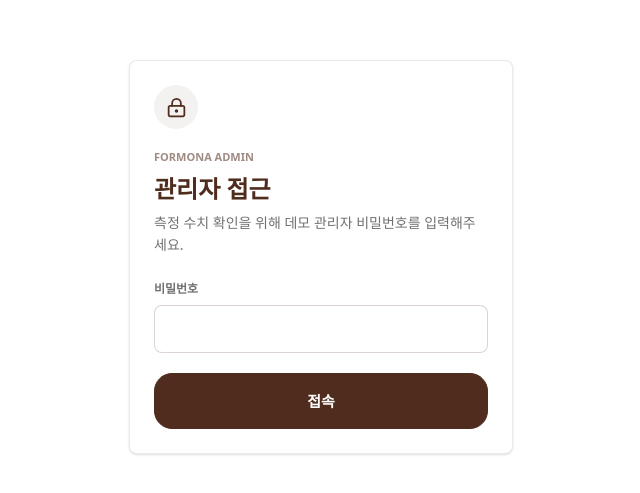
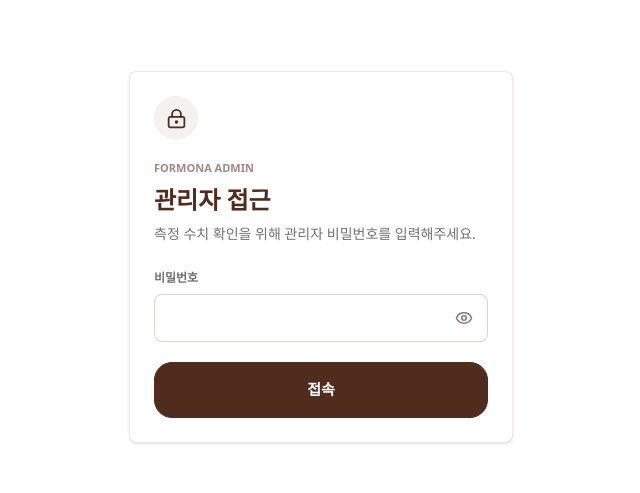
Before and after one commit to formona/formona, a Next.js app: page /admin in a window 1280 px wide. Shown: the part 143-636 px from the top of the page, without its empty margins (319-959 px from the left). Built offline with nearby package versions, Linux system fonts and the light colour scheme; a web font is replaced by a local one.

Commit message:
Add admin password visibility toggle

```diff
--- a/src/app/admin/page.tsx
+++ b/src/app/admin/page.tsx
@@ -1,7 +1,7 @@
 "use client";
 
 import { useCallback, useEffect, useMemo, useState, type FormEvent } from 'react';
-import { Download, LockKeyhole, LogOut, RefreshCw } from 'lucide-react';
+import { Download, Eye, EyeOff, LockKeyhole, LogOut, RefreshCw } from 'lucide-react';
 import {
   parseMeasurementRecords,
   type StoredMeasurementRecord,
@@ -92,6 +92,7 @@ const buildRecordsCsv = (records: StoredMeasurementRecord[]) => {
 export default function AdminPage() {
   const [authStatus, setAuthStatus] = useState<'checking' | 'locked' | 'unlocked'>('checking');
   const [passcode, setPasscode] = useState('');
+  const [isPasscodeVisible, setIsPasscodeVisible] = useState(false);
   const [authError, setAuthError] = useState('');
   const [recordsLoading, setRecordsLoading] = useState(false);
   const [recordsError, setRecordsError] = useState<string | null>(null);
@@ -215,6 +216,7 @@ export default function AdminPage() {
     setRecords([]);
     setSelectedRecordId(null);
     setPasscode('');
+    setIsPasscodeVisible(false);
     setAuthError('');
     setAuthStatus('locked');
   };
@@ -232,15 +234,16 @@ export default function AdminPage() {
           <p className="mt-5 text-[11px] font-bold text-main-brown/55">FORMONA ADMIN</p>
           <h1 className="mt-2 text-2xl font-bold leading-tight">관리자 접근</h1>
           <p className="mt-2 text-sm leading-relaxed text-sub-gray">
-            측정 수치 확인을 위해 데모 관리자 비밀번호를 입력해주세요.
+            측정 수치 확인을 위해 관리자 비밀번호를 입력해주세요.
           </p>
 
           <label htmlFor="admin-passcode" className="mt-6 block text-xs font-bold text-sub-gray">
             비밀번호
           </label>
+          <div className="relative mt-2">
             <input
               id="admin-passcode"
-            type="password"
+              type={isPasscodeVisible ? 'text' : 'password'}
               value={passcode}
               onChange={(event) => {
                 setPasscode(event.target.value);
@@ -250,8 +253,19 @@ export default function AdminPage() {
               disabled={authStatus === 'checking' || recordsLoading}
               aria-invalid={authError ? 'true' : 'false'}
               aria-describedby={authError ? 'admin-passcode-error' : undefined}
-            className="mt-2 h-12 w-full rounded-lg border border-main-brown/20 bg-white px-3 text-base font-bold text-main-brown outline-none transition focus:border-main-brown"
+              className="h-12 w-full rounded-lg border border-main-brown/20 bg-white px-3 pr-12 text-base font-bold text-main-brown outline-none transition focus:border-main-brown"
             />
+            <button
+              type="button"
+              onClick={() => setIsPasscodeVisible((current) => !current)}
+              disabled={authStatus === 'checking' || recordsLoading}
+              aria-label={isPasscodeVisible ? '비밀번호 숨기기' : '비밀번호 보기'}
+              title={isPasscodeVisible ? '비밀번호 숨기기' : '비밀번호 보기'}
+              className="absolute right-1.5 top-1/2 flex h-9 w-9 -translate-y-1/2 items-center justify-center rounded-lg text-main-brown/65 transition hover:bg-main-brown/[0.06] hover:text-main-brown focus-visible:outline focus-visible:outline-3 focus-visible:outline-main-brown/20 disabled:cursor-not-allowed disabled:opacity-45"
+            >
+              {isPasscodeVisible ? <EyeOff size={18} aria-hidden="true" /> : <Eye size={18} aria-hidden="true" />}
+            </button>
+          </div>
           {authError && (
             <p id="admin-passcode-error" className="mt-2 text-xs font-bold text-red-600">
               {authError}
```
Also changed, not shown: 1 other file (tests, documents, lock files or other folders). Lines whose indentation alone changed are shown as unchanged.
